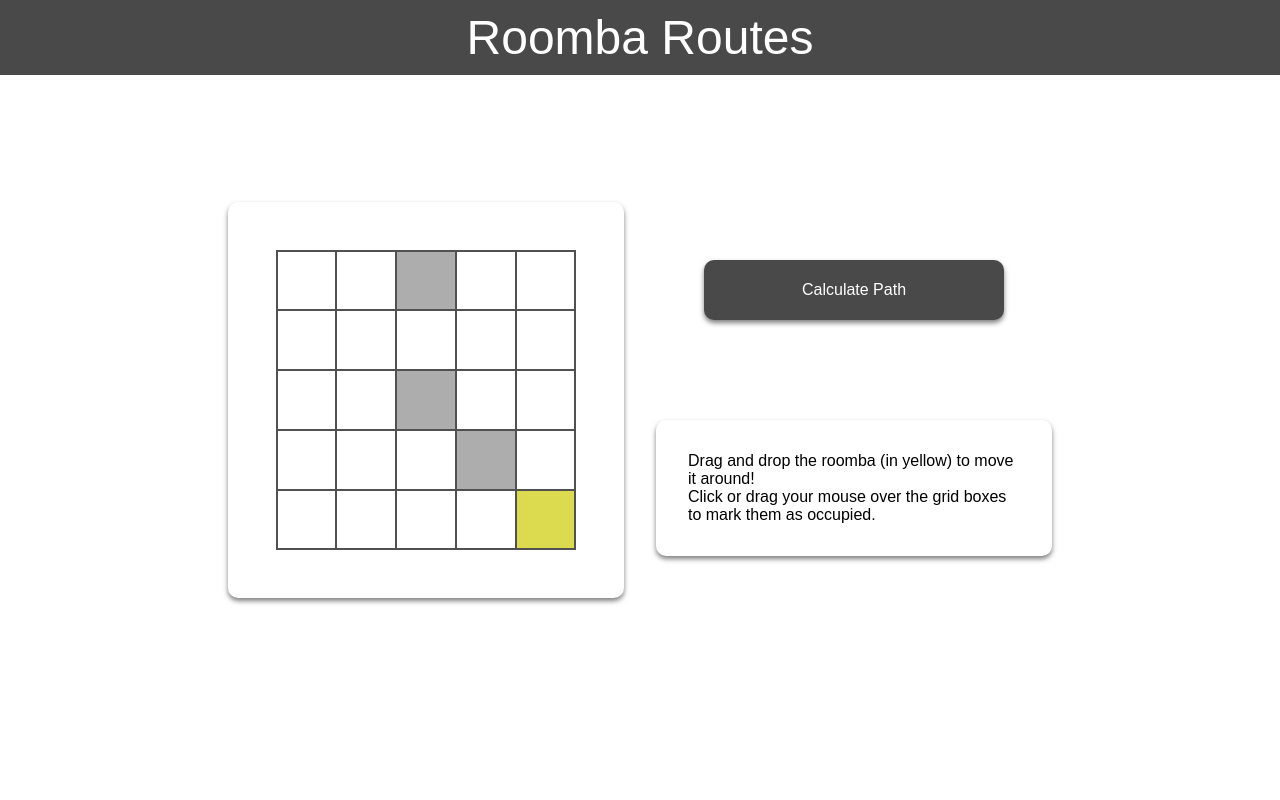
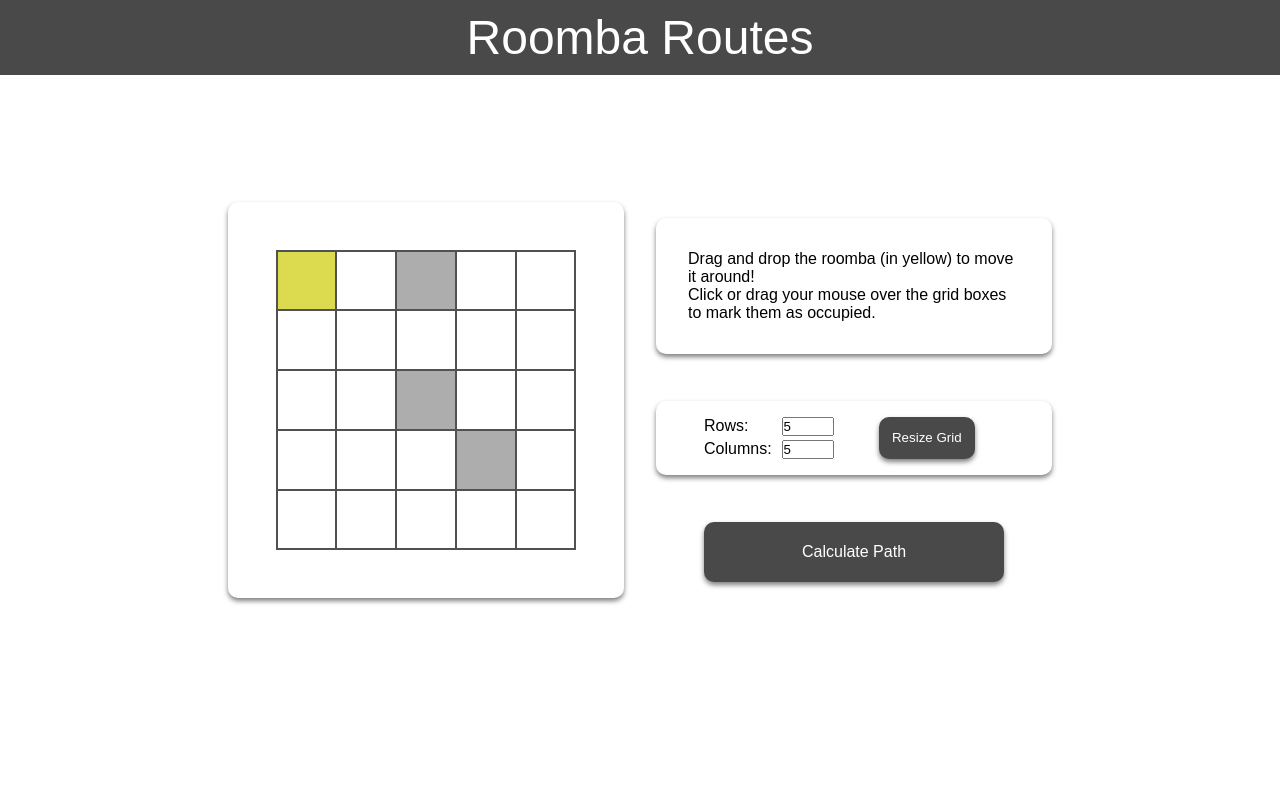
Before and after one commit to benjaminrybacki/roomba_stuff, a Flask app: page / in a window 1280 px wide. Run offline with Flask 3, Linux system fonts and the light colour scheme.

Commit message:
Variable grid size

```diff
--- a/static/script.js
+++ b/static/script.js
@@ -1,5 +1,15 @@
 gridBoxes = document.querySelectorAll('.grid-box');
 
+// gridRows = document.querySelectorAll('.flex-row-container');
+// buttonRows = document.querySelectorAll('.flex-row-container-button');
+
+// addTopRow = buttonRows[0];
+// addBottomRow = buttonRows[buttonRows.length - 1];
+
+rowInput = document.getElementById('grid-rows');
+colInput = document.getElementById('grid-cols');
+
+// adding event listeners for walls for each grid box
 gridBoxes.forEach((box) => {
   box.addEventListener('click', (e) => {
     if (!e.target.classList.contains('roomba'))
@@ -13,6 +23,92 @@ gridBoxes.forEach((box) => {
   });
 });
 
+// add-left function to add a grid box to the left of the grid
+// function addLeft(index) {
+//   row = gridRows[index];
+//   console.log(row.children.length)
+//   // remove .left class from the first grid box in the row
+//   row.children[1].classList.remove('left');
+
+//   // add grid box to beginning of row (after the add-button)
+//   let gridBox = document.createElement('div');
+//   gridBox.classList.add('grid-box', 'left');
+//   row.insertBefore(gridBox, row.children[1]);
+
+//   // add new add-button to button row if it is in the first or last row
+//   if (index == gridRows.length - 1) {
+//     gridBox.classList.add('bottom'); // thicken bottom border
+//     let addButton = document.createElement('button');
+//     addButton.classList.add('add-box', 'add-bottom');
+//     addButton.onclick = addBottom(0);
+//     gridRows[index + 1].appendChild(addButton);
+//   } else if (index == 0) {
+//     gridBox.classList.add('top'); // thicken top border
+//     let addButton = document.createElement('button');
+//     addButton.classList.add('add-box', 'add-top');
+//     addButton.onclick = addTop(0);
+//     gridRows[index].appendChild(addButton);
+//   }
+
+//   // make sure button rows have the correct offset
+//   calculatePaddingLeft();
+//   calculateGridWidth();
+
+//   if (row.children.length == 10) {
+//     console.log(row.children[0])
+//     row.children[0].disabled = true;
+//   }
+// }
+
+// function addRight(index) {
+
+// }
+
+// function addBottom(index) {
+//   // TODO: make sure to update gridRows variable with a new row!!
+// }
+
+// function addTop(index) {
+//   // TODO: make sure to update gridRows variable with a new row!!
+// }
+
+// function getLongestRowLength() {
+//   // calculate length of longest row
+//   let longestRow = 0;
+//   gridRows.forEach((row) => {
+//     if (row.children.length > longestRow) {
+//       longestRow = row.children.length;
+//     }
+//   });
+//   return longestRow;
+// }
+
+// function calculatePaddingLeft() {
+//   longestRow = getLongestRowLength();
+
+//   // assign each row 60px * (longestRow - row.length) padding left
+//   gridRows.forEach((row, index) => {
+//     let padding = 60 * (longestRow - row.children.length);
+//     console.log(padding, index)
+//     row.style.paddingLeft = `${padding}px`;
+//     // handle button rows
+//     if(index == 0) {
+//       // top button row should get padding equal to top row + 60px
+//       buttonRows[index].style.paddingLeft = `${padding + 60}px`;
+//     } else if (index == gridRows.length - 1) {
+//       // bottom button row should get padding equal to bottom row + 60px
+//       buttonRows[1].style.paddingLeft = `${padding + 60}px`;
+//     }
+//   });
+// }
+
+// function calculateGridWidth() {
+//   longestRow = getLongestRowLength();
+//   gridWidth = longestRow * 60;
+//   document.documentElement.style.setProperty('--grid-width', `calc(${gridWidth}px + 6em)`);
+// }
+
+
 // a function that sends a 2d array representation of the grid to the flask server
 function calculatePath() {
   // show loading spinner while waiting for response
@@ -24,26 +120,22 @@ function calculatePath() {
   calculatePathButton.disabled = true;
 
   let grid = [];
-  let row = [];
-  let gridBoxes = document.querySelectorAll('.grid-box');
-  let index = 0;
-  gridBoxes.forEach((box) => {
-    box.classList.remove('path');
+  let gridRows = document.querySelectorAll('.flex-row-container');
+  gridRows.forEach((row) => {
+    let rowArray = [];
+    let children = [...row.children];
+    children.forEach((box) => {
       if (box.classList.contains('roomba')) {
-        row.push(2);
+        rowArray.push('2');
       } else if (box.classList.contains('occupied')) {
-        row.push(1);
+        rowArray.push('-1');
       } else {
-        row.push(0);
+        rowArray.push('1');
       }
-      index++;
+    });
+    grid.push(rowArray);
+  });
 
-      if(index == 5) {
-        grid.push(row);
-        row = [];
-        index = 0;
-      }
-  });
 
   fetch('/', {
     method: 'POST',
@@ -55,7 +147,7 @@ function calculatePath() {
     spinner.classList.add('hidden');
     calculatePathButton.disabled = false;
     // get path
-    fetch('/path', {method: "GET"}).then((response) => {
+    fetch('/path', { method: "GET" }).then((response) => {
       response.json().then((data) => {
         console.log(data)
         let path = data['path'];
@@ -99,3 +191,73 @@ roomba.addEventListener('drop', (e) => {
     roomba = e.target;
   }
 });
+
+function resizeGrid() {
+  let rows = rowInput.value;
+  let cols = colInput.value;
+
+  if (rows < 1 || cols < 1 || rows > 10 || cols > 10) {
+    document.querySelector('.error-message').classList.remove('hidden');
+    return;
+  } else {
+    document.querySelector('.error-message').classList.add('hidden');
+  }
+
+  let squareSize = Math.max(rows, cols);
+
+  // build out rows
+  let grid = document.querySelector('.grid');
+  grid.innerHTML = '';
+  for (let i = 0; i < squareSize; i++) {
+    let row = document.createElement('div');
+    row.classList.add('flex-row-container');
+    for (let j = 0; j < squareSize; j++) {
+      let box = document.createElement('div');
+
+      // adding event listeners for walls for each box
+      box.addEventListener('click', (e) => {
+        if (!e.target.classList.contains('roomba'))
+          e.target.classList.toggle('occupied');
+      });
+
+      box.addEventListener('mouseover', (e) => {
+        if (e.buttons === 1 && !e.target.classList.contains('roomba')) {
+          e.target.classList.toggle('occupied');
+        }
+      });
+
+      box.classList.add('grid-box');
+      if (i == 0) {
+        box.classList.add('top');
+      }
+      if (i == squareSize - 1) {
+        box.classList.add('bottom');
+      }
+      if (j == 0) {
+        box.classList.add('left');
+      }
+      if (j == squareSize - 1) {
+        box.classList.add('right');
+      }
+      if (i == 0 && j == 0) {
+        box.classList.add('roomba');
+      }
+
+      if (i > rows - 1 || j > cols - 1) {
+        box.classList.add('occupied');
+      }
+      row.appendChild(box);
+    }
+    grid.appendChild(row);
+
+    // adjust the box sizes so that they correspond to the ratio
+    // 5x5 column = 60px squares, 10x10 column = 30px squares
+    let boxSize = 300 / squareSize;
+    let gridBoxes = document.querySelectorAll('.grid-box');
+    gridBoxes.forEach((box) => {
+      box.style.width = `${boxSize}px`;
+      box.style.height = `${boxSize}px`;
+    });
+  }
+
+}
--- a/static/styles.css
+++ b/static/styles.css
@@ -1,5 +1,7 @@
 :root {
   --border-color: #515151;
+  --padding-left: 0px;
+  --grid-width: calc(420px + 6em);
 }
 
 html, body, * {
@@ -9,7 +11,7 @@ html, body, * {
   font-family: Arial, sans-serif;
 }
 
-header  {
+header {
   background-color: #494949;
   color: white;
   padding: 10px;
@@ -47,29 +49,32 @@ header  {
 
 }
 
-button {
+button.calculate {
+  height: 60px;
+  width: 75%;
+  max-width: 300px;
+  font-size: 1em;
+}
+
+button.calculate, button.resize {
   border: none;
   background-color: #494949;
   color: white;
-  font-size: 1em;
   padding: 1em;
   border-radius: 10px;
-  margin: 1em auto;
+  margin: 0 auto;
   display: block;
   transition: all 0.1s ease-in-out;
   box-shadow: 0 3px 5px 0 rgba(0, 0, 0, 0.5);
-  height: 60px;
-  width: 75%;
-  max-width: 300px;
 }
 
-button:hover {
+button.calculate:hover, button.resize:hover {
   cursor: pointer;
   background-color: rgb(46, 174, 46);
   transform: scale(1.08);
 }
 
-button:active {
+button.calculate:active, button.resize:active {
   transform: scale(1);
   background-color: rgb(32, 113, 32);
 }
@@ -93,11 +98,11 @@ button:active {
 }
 
 .grid {
-  /* make this take up two rows in grid */
-  grid-row: 1 / span 2;
-  display: grid;
-  grid-template-columns: repeat(5, 1fr);
-  max-width: calc(300px + 6em);
+  /* make this take up three rows in grid */
+  grid-row: 1 / span 3;
+  display: flex;
+  flex-direction: column;
+  max-width: var(--grid-width);
   margin: 0 auto;
   padding: 0 1em;
   padding: 3em;
@@ -105,11 +110,28 @@ button:active {
   border-radius: 10px;
 }
 
-.grid-box {
-  border: 1px solid var(--border-color);
+.flex-row-container, .flex-row-container-button {
+  display: flex;
+  justify-content: left;
+  align-items: center;
+}
+
+.flex-row-container {
+  padding-left: var(--padding-left);
+}
+
+.flex-row-container-button {
+  padding-left: calc(60px + var(--padding-left));
+}
+
+.grid-box, button.add-box {
   height: 60px;
   width: 60px;
   transition: background-color 0.1s ease-in-out;
+}
+
+.grid-box {
+  border: 1px solid var(--border-color);
 }
 
 .grid-box:hover:not(.roomba):not(.occupied) {
@@ -125,6 +147,7 @@ button:active {
   0% {
     background-color: #ffcccc;
   }
+
   100% {
     background-color: #ff6666;
   }
@@ -166,6 +189,20 @@ button:active {
   opacity: 0.5;
 }
 
+button.add-box {
+  font-size: 1.2em;
+  cursor: pointer;
+  background-color: #f4f4f4;
+  border: solid 1px #afafaf;
+  user-select: none;
+  transition: color .2s ease-in-out, background-color .2s ease-in-out, font-size .2s ease-in-out;
+}
+
+button.add-box:hover {
+  background-color: #797979;
+  color: white;
+}
+
 .instructions {
   max-width: calc(300px + 6em);
   margin: 0 1em;
@@ -175,11 +212,50 @@ button:active {
   justify-self: center;
 }
 
+.grid-size-selector {
+
+  margin: 1em 0;
+  box-shadow: 0 3px 5px 0 rgba(0, 0, 0, 0.5);
+  border-radius: 10px;
+
+  width: calc(300px + 6em);
+  justify-self: center;
+}
+
+.flex-size-container {
+  display: flex;
+  padding: 1em 2em 1em 3em;
+}
+
+.flex-label-container {
+  display: flex;
+  flex-direction: column;
+  justify-content: space-between;
+  align-items: left;
+}
+
+.rows, .cols {
+  display: flex;
+  justify-content: space-between;
+  gap: 10px;
+}
+
+.hidden {
+  display: none;
+}
+
+.error-message {
+  color: rgb(215, 57, 57);
+  font-size: .8em;
+  margin-bottom: .5em;
+  text-align: center;
+}
+
 /* Breakpoint for screen size less than 600 pixels */
 @media (max-width: 600px) {
-  .grid, .instructions{
-   max-width: calc(calc(10vw * 5) + 6em);
-   text-align: center;
+  .grid, .instructions {
+    max-width: calc(calc(10vw * 5) + 6em);
+    text-align: center;
   }
 
   .instructions, button, .grid {
--- a/templates/index.html
+++ b/templates/index.html
@@ -19,42 +19,102 @@
     <div class="content-grid-wrapper">
 
       <div class="grid">
-        <div class="grid-box top left"></div>
+        <!-- <div class="flex-row-container-button">
+          <button class="add-box add-top" onclick="addTop(0)">+</button>
+          <button class="add-box add-top" onclick="addTop(1)">+</button>
+          <button class="add-box add-top" onclick="addTop(2)">+</button>
+          <button class="add-box add-top" onclick="addTop(3)">+</button>
+          <button class="add-box add-top" onclick="addTop(4)">+</button>
+        </div> -->
+
+        <div class="flex-row-container">
+          <!-- <button class="add-box add-left" onclick="addLeft(0)">+</button> -->
+
+          <div class="grid-box top left roomba"></div>
           <div class="grid-box top"></div>
           <div class="grid-box top occupied"></div>
           <div class="grid-box top"></div>
           <div class="grid-box right top"></div>
+          <!-- <button class="add-box add-right" onclick="addRight(0)">+</button> -->
+        </div>
 
+        <div class="flex-row-container">
+          <!-- <button class="add-box add-left" onclick="addLeft(1)">+</button> -->
           <div class="grid-box left"></div>
           <div class="grid-box"></div>
           <div class="grid-box"></div>
           <div class="grid-box"></div>
           <div class="grid-box right"></div>
+          <!-- <button class="add-box add-right" onclick="addRight(1)">+</button> -->
+        </div>
 
+        <div class="flex-row-container">
+          <!-- <button class="add-box add-left" onclick="addLeft(2)">+</button> -->
           <div class="grid-box left"></div>
           <div class="grid-box"></div>
           <div class="grid-box occupied"></div>
           <div class="grid-box"></div>
           <div class="grid-box right"></div>
+          <!-- <button class="add-box add-right" onclick="addRight(2)">+</button> -->
+        </div>
 
+        <div class="flex-row-container">
+          <!-- <button class="add-box add-left" onclick="addLeft(3)">+</button> -->
           <div class="grid-box left"></div>
           <div class="grid-box"></div>
           <div class="grid-box"></div>
           <div class="grid-box occupied"></div>
           <div class="grid-box right"></div>
+          <!-- <button class="add-box add-right" onclick="addRight(3)">+</button> -->
+        </div>
 
+        <div class="flex-row-container">
+          <!-- <button class="add-box add-left" onclick="addLeft(4)">+</button> -->
           <div class="grid-box left bottom"></div>
           <div class="grid-box bottom"></div>
           <div class="grid-box bottom"></div>
           <div class="grid-box bottom"></div>
-        <div id="roomba" class="grid-box right bottom roomba"></div>
+          <div id="roomba" class="grid-box right bottom"></div>
+          <!-- <button class="add-box add-right" onclick="addRight(4)">+</button> -->
         </div>
-      <button class="calculate" onClick="calculatePath();">Calculate Path</button>
+
+        <!-- <div class="flex-row-container-button">
+          <button class="add-box add-bottom" onclick="addBottom(0)">+</button>
+          <button class="add-box add-bottom" onclick="addBottom(1)">+</button>
+          <button class="add-box add-bottom" onclick="addBottom(2)">+</button>
+          <button class="add-box add-bottom" onclick="addBottom(3)">+</button>
+          <button class="add-box add-bottom" onclick="addBottom(4)">+</button>
+        </div> -->
+
+      </div>
+
       <div class="instructions">
         Drag and drop the roomba (in yellow) to move it around!
         <br>
         Click or drag your mouse over the grid boxes to mark them as occupied.
       </div>
+
+      <div class="grid-size-selector">
+        <div class="flex-size-container">
+
+          <div class="flex-label-container">
+            <div class="rows">
+              <label for="grid-rows">Rows:</label>
+              <input type="number" id="grid-rows" name="grid-rows" min="1" max="10" value="5">
+            </div>
+            <div class="cols">
+              <label for="grid-cols">Columns:</label>
+              <input type="number" id="grid-cols" name="grid-cols" min="1" max="10" value="5">
+            </div>
+          </div>
+          <button class="resize" onClick="resizeGrid();">Resize Grid</button>
+        </div>
+        <p class="error-message hidden">!! Rows and Columns must be between 1 and 10.</p>
+      </div>
+
+      <button class="calculate" onClick="calculatePath();">Calculate Path</button>
+
+
     </div>
   </div>
   <script type="text/javascript" src="{{ url_for('static', filename='script.js')}}"></script>
```
Lines whose indentation alone changed are shown as unchanged.
